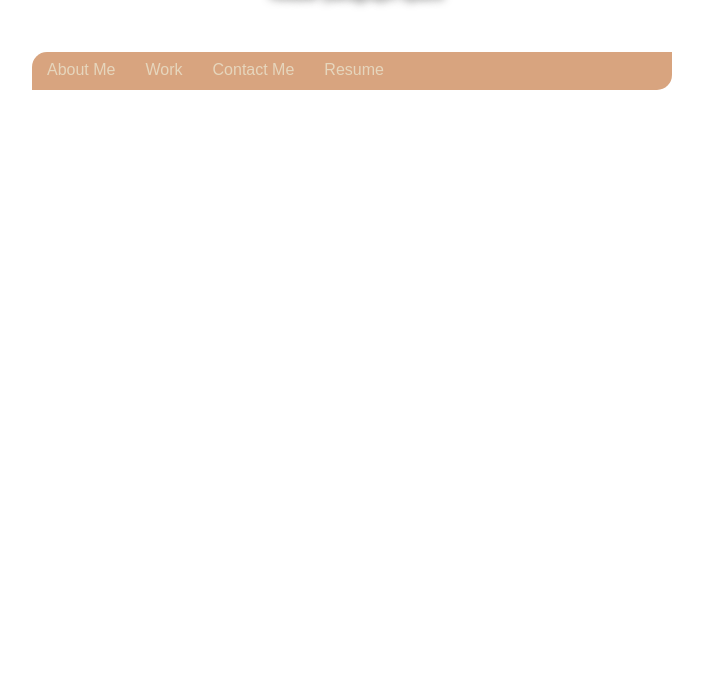
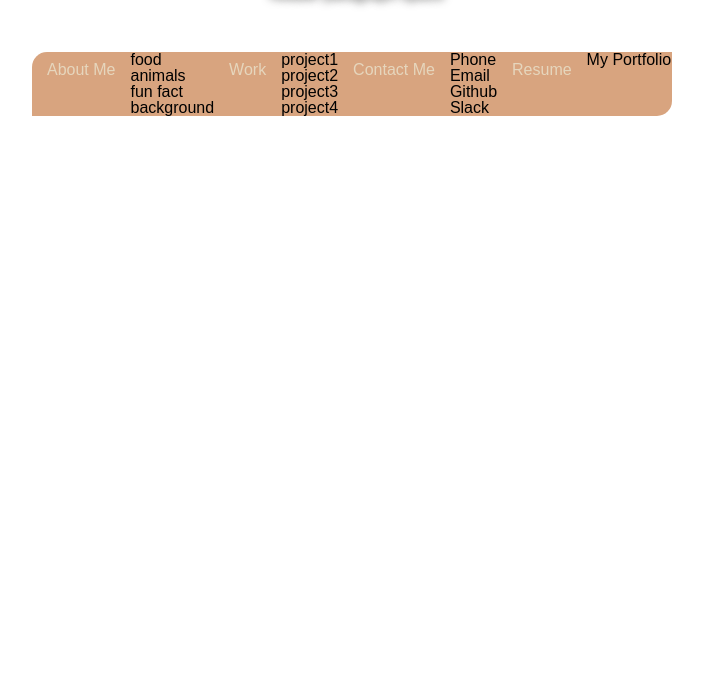
Before and after one commit to ahhyaya/Portfolio, a plain HTML site: page index.html in a window 1280 px wide. Shown: the part 101-800 px from the top of the page, without its empty margins (288-991 px from the left). Drawn offline with Linux system fonts and the light colour scheme.

Commit message:
add ul to each nav item/css

```diff
--- a/index.html
+++ b/index.html
@@ -21,9 +21,34 @@
     <!-- Navbar -->
     <nav>
         <a href="#">About Me</a>
+        <ul>
+          <li>food</li>
+          <li>animals</li>
+          <li>fun fact</li>
+          <li>background</li>
+        </ul>
+
         <a href="#">Work</a>
+        <ul>
+            <li>project1</li>
+            <li>project2</li>
+            <li>project3</li>
+            <li>project4</li>
+        </ul>
+
         <a href="#">Contact Me</a>
+        <ul>
+            <li>Phone</li>
+            <li>Email</li>
+            <li>Github</li>
+            <li>Slack</li>
+        </ul>
+
         <a href="#">Resume</a>
+        <ul>
+            <li>My Portfolio</li>
+        </ul>
+
     </nav>
 
 </body>
```
